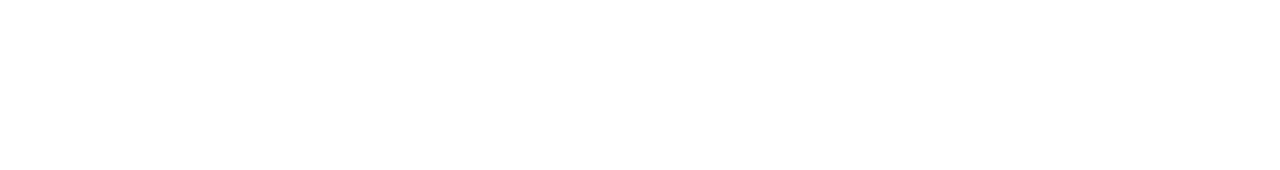
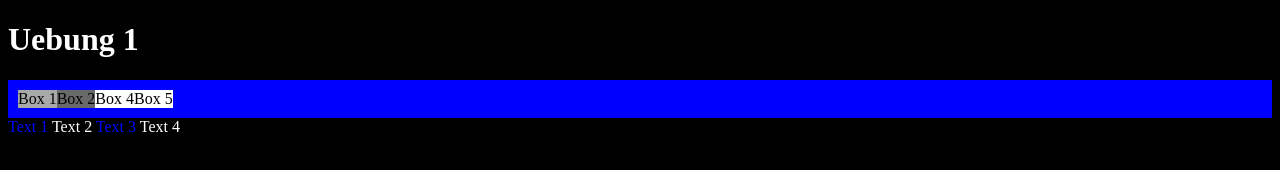
Before and after one commit to gitkiiwi/developer, a plain HTML site: page html-css/abend2/uebung1.html in a window 1280 px wide. Drawn offline with Linux system fonts and the light colour scheme.

Commit message:
umgestaltung

```diff
--- a/html-css/abend2/uebung1.css
+++ b/html-css/abend2/uebung1.css
@@ -0,0 +1,34 @@
+.clearfix:after {
+  content: "";
+  display: table;
+  clear: both;
+}
+
+body {
+    background-color: black;
+}
+h1 {
+    color: white;
+}
+#bigbox {
+	background-color: blue;
+	padding: 10px;
+}
+#box1 {
+	background-color: darkgray;
+	float: left;
+}
+#box2 {
+	background-color: dimgray;
+	float: left;
+}
+.box {
+	background-color: white;
+	float: left;
+}
+span {
+	color: white;
+}
+span:nth-child(odd){
+	color: blue;
+}
--- a/html-css/abend2/uebung1.html
+++ b/html-css/abend2/uebung1.html
@@ -2,9 +2,20 @@
 <html>
 <head>
 <meta charset="UTF-8">
-<title>Unbenanntes Dokument</title>
+    <link rel="stylesheet" type="text/css" href="uebung1.css">
+	<title>Uebung 1</title>
 </head>
-
 <body>
+	<h1>Uebung 1</h1>
+	<div id="bigbox" class="clearfix">
+		<div id="box1">Box 1</div>
+		<div id="box2">Box 2</div>
+		<div class="box">Box 4</div>
+		<div class="box">Box 5</div>
+	</div>
+	<span>Text 1</span>
+	<span>Text 2</span>
+	<span>Text 3</span>
+	<span>Text 4</span>
 </body>
 </html>
```
